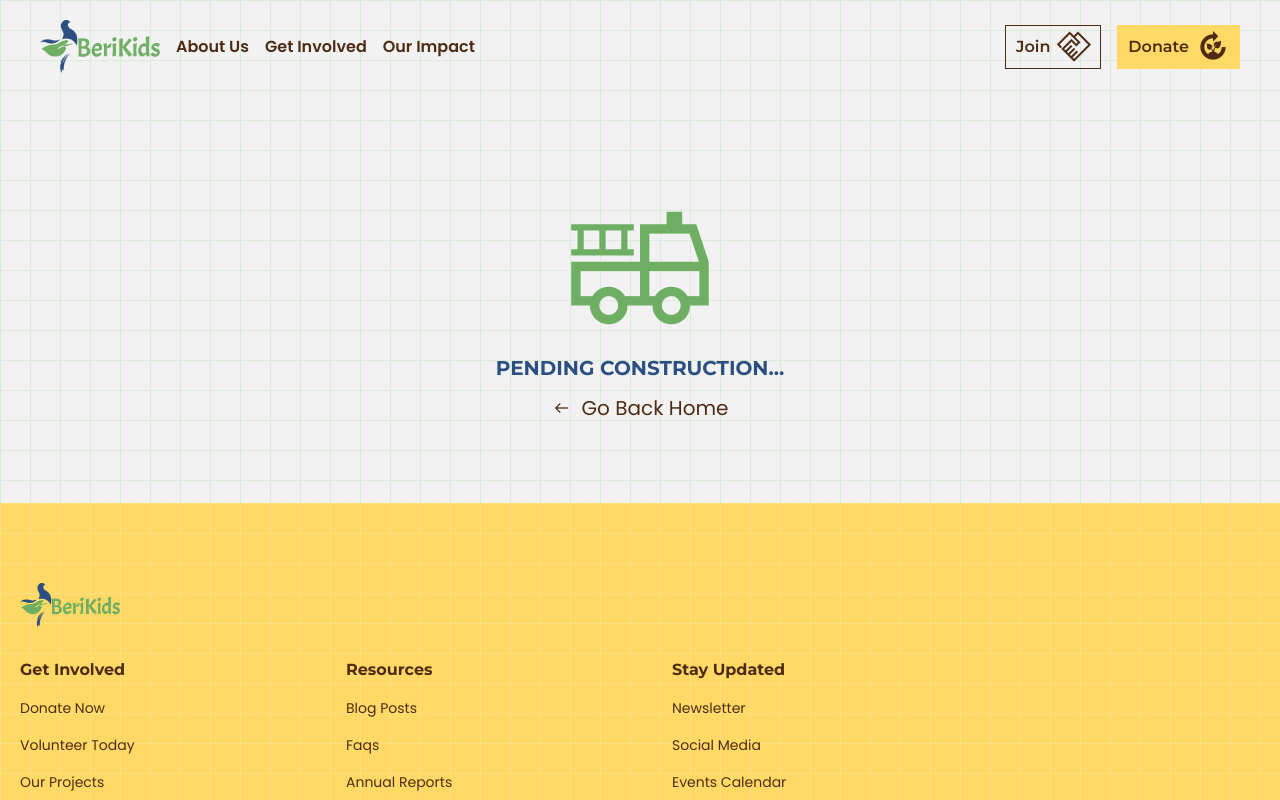
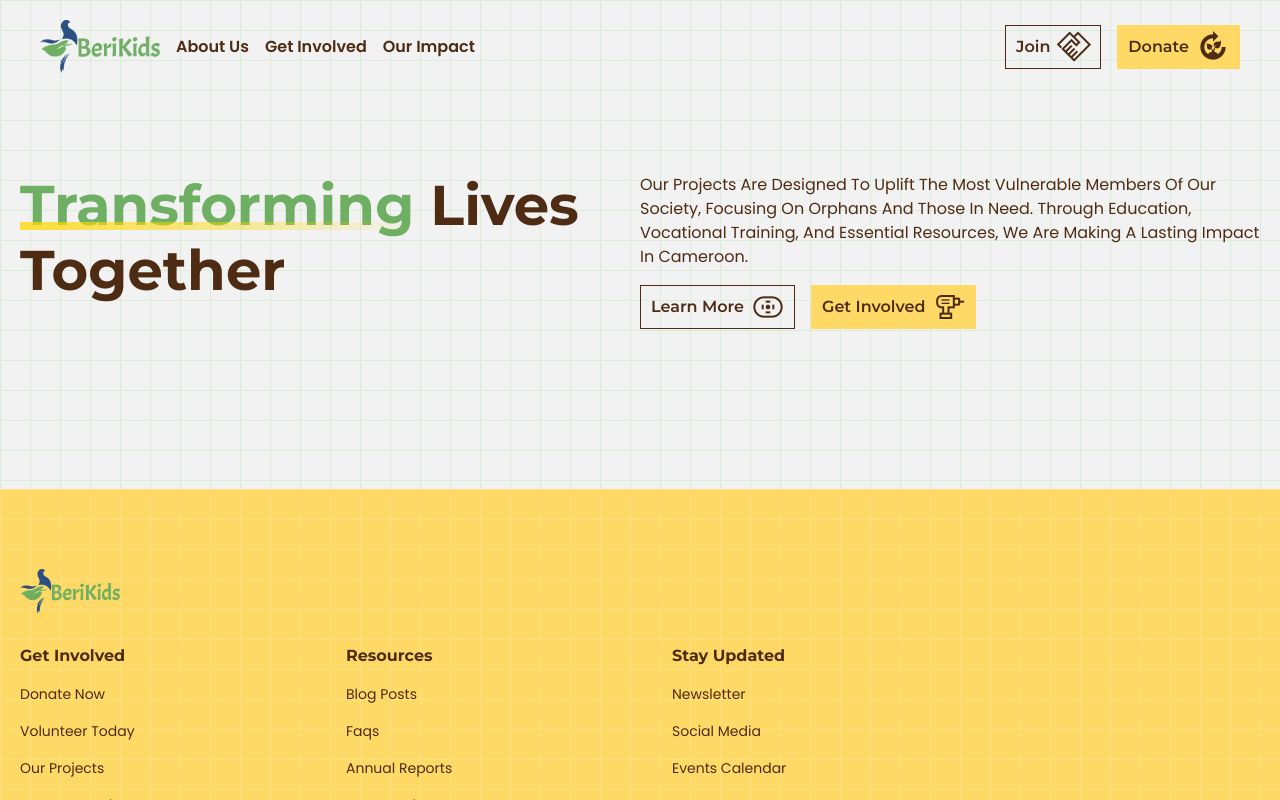
Before and after one commit to netphabric/berikids-ngo, a SvelteKit app: page /get-involved in a window 1280 px wide. Before the commit this address had no page. Shown: the top 800 px of the page. Built offline with nearby package versions, Linux system fonts and the light colour scheme.

Commit message:
implement impact hero section

```diff
--- a/src/lib/components/sectionWrapper/sectionWrapper.module.scss
+++ b/src/lib/components/sectionWrapper/sectionWrapper.module.scss
@@ -2,6 +2,7 @@
 @use "styles/functions.module.scss" as *;
 
 .sectionWrapper {
+  width: 100%;
   max-width: 1440px;
   margin-inline: auto;
   display: flex;
--- a/src/routes/+page.svelte
+++ b/src/routes/+page.svelte
@@ -10,7 +10,7 @@
 	import styles from "./page.module.scss"
 </script>
 
-<main class={styles.homeRoot}>
+<main class={styles.root}>
 	<Hero />
 
 	<SectionWrapper className={styles.section}>
--- a/src/routes/about-us/+page.svelte
+++ b/src/routes/about-us/+page.svelte
@@ -5,7 +5,7 @@
 	import styles from "./page.module.scss"
 </script>
 
-<main class={styles.aboutRoot}>
+<main class={styles.root}>
 	<section class={styles.hero}>
 		<h4 class={styles.chip}>
 			<span class="material-symbols-sharp">person_raised_hand</span>
--- a/src/routes/about-us/page.module.scss
+++ b/src/routes/about-us/page.module.scss
@@ -2,7 +2,7 @@
 @use "styles/mixins.module.scss" as *;
 @use "styles/functions.module.scss" as *;
 
-.aboutRoot {
+.root {
   display: flex;
   flex-direction: column;
   justify-content: space-evenly;
--- /dev/null
+++ b/src/routes/get-involved/+page.svelte
@@ -0,0 +1,33 @@
+<script lang="ts">
+	import Button from "$lib/components/button/button.svelte"
+	import SectionWrapper from "$lib/components/sectionWrapper/sectionWrapper.svelte"
+	import styles from "./page.module.scss"
+</script>
+
+<main class={styles.root}>
+	<SectionWrapper className={styles.hero}>
+		<h2 class={styles.title}>
+			<span class={styles.highlight}>transforming</span> lives together
+		</h2>
+
+		<div class={`${styles.sectionContent} ${styles.heroRight}`}>
+			<p class={styles.desc}>
+				Our projects are designed to uplift the most vulnerable members of our society, focusing on
+				orphans and those in need. Through education, vocational training, and essential resources,
+				we are making a lasting impact in Cameroon.
+			</p>
+
+			<div class={styles.ctaBtns}>
+				<Button primary onWhite>
+					<span>learn more</span>
+					<span class="material-symbols-sharp">tools_installation_kit</span>
+				</Button>
+
+				<Button onWhite>
+					<span>get involved</span>
+					<span class="material-symbols-sharp">tools_power_drill</span>
+				</Button>
+			</div>
+		</div>
+	</SectionWrapper>
+</main>
--- /dev/null
+++ b/src/routes/get-involved/page.module.scss
@@ -0,0 +1,52 @@
+@use "styles/variables.module.scss" as *;
+@use "styles/functions.module.scss" as *;
+@use "styles/mixins.module.scss" as *;
+
+.root {
+  display: flex;
+  flex-direction: column;
+  justify-content: space-evenly;
+  gap: rem(80);
+
+  @include minWidth ('tablet') {
+    gap: rem(160);
+  }
+
+  @include minWidth ('desktop') {
+    gap: rem(180);
+  }
+
+  .hero {
+    @include blockLayout;
+    @include contentSizing;
+    align-items: flex-start !important;
+
+    @include minWidth("tablet") {
+      align-items: unset
+    }
+
+    @include minWidth("desktop") {
+      width: 100%;
+      flex-direction: row;
+
+      .title {
+        text-align: start;
+      }
+    }
+
+    .heroRight {
+      display: flex;
+      flex-direction: column;
+      gap: rem(16);
+
+      @include minWidth("desktop") {
+        max-width: 50%;
+      }
+
+      .desc {
+        max-width: unset;
+        text-align: start;
+      }
+    }
+  }
+}
--- a/src/routes/page.module.scss
+++ b/src/routes/page.module.scss
@@ -3,7 +3,7 @@
 @use "styles/functions.module.scss" as *;
 @use "styles/mixins.module.scss" as *;
 
-.homeRoot {
+.root {
   display: flex;
   flex-direction: column;
   justify-content: space-evenly;
--- a/src/styles/_mixins.module.scss
+++ b/src/styles/_mixins.module.scss
@@ -265,6 +265,8 @@ $large-desktop: rem(1280);
 
 /*works with the sectionWrapper component*/
 @mixin sectionTemplate() {
+  width: 100%;
+
   &:nth-child(odd) {
     @include minWidth('tablet') {
       flex-direction: row-reverse;
@@ -272,6 +274,7 @@ $large-desktop: rem(1280);
   }
 
   .sectionContent {
+    width: 100%;
     position: relative;
     display: flex;
     flex-direction: column;
@@ -330,6 +333,7 @@ $large-desktop: rem(1280);
   padding-inline: 20px;
 
   .sectionWrapper {
+    width: 100%;
     max-width: 1440px;
     margin-inline: auto;
     display: flex;
```
